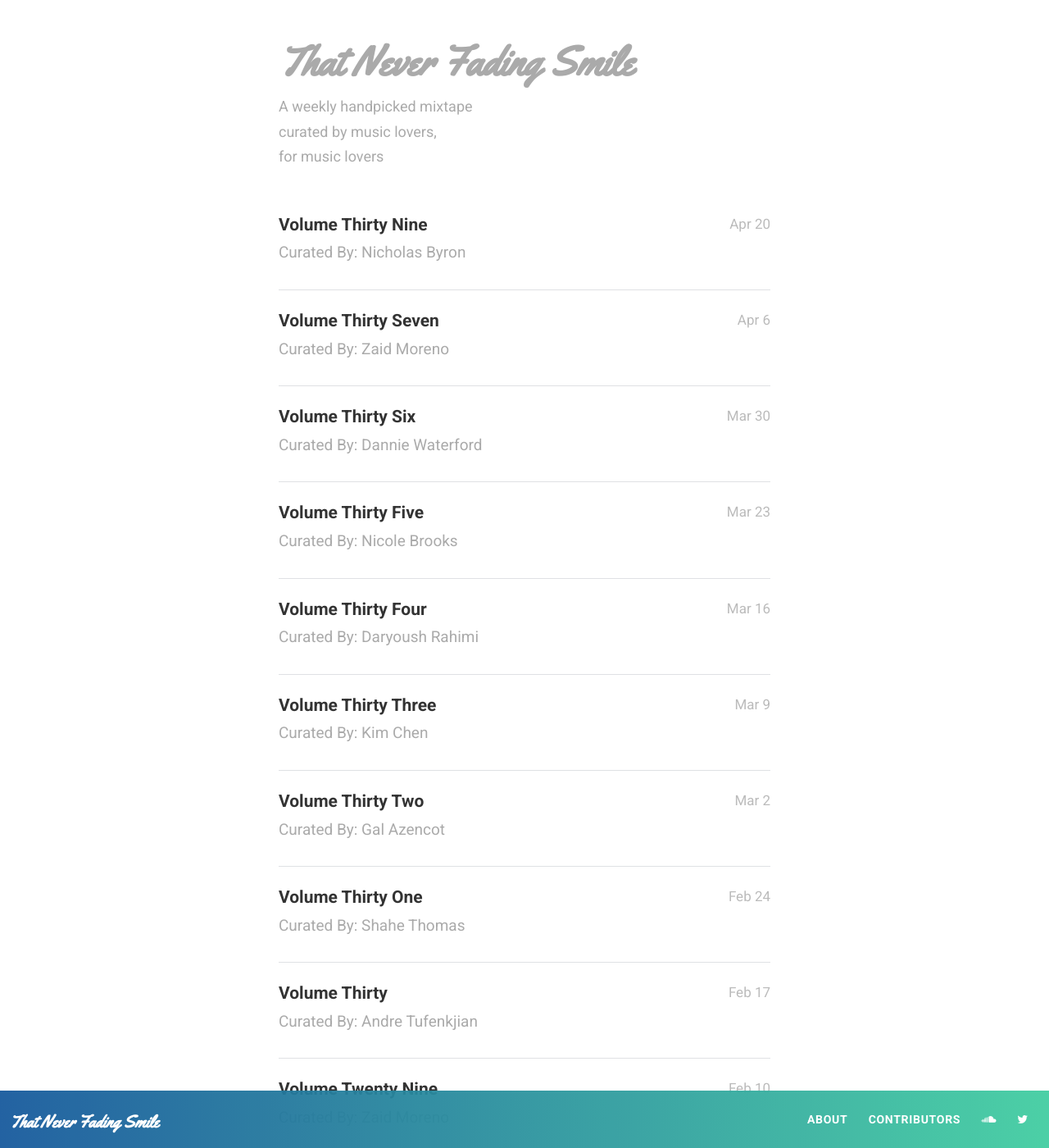
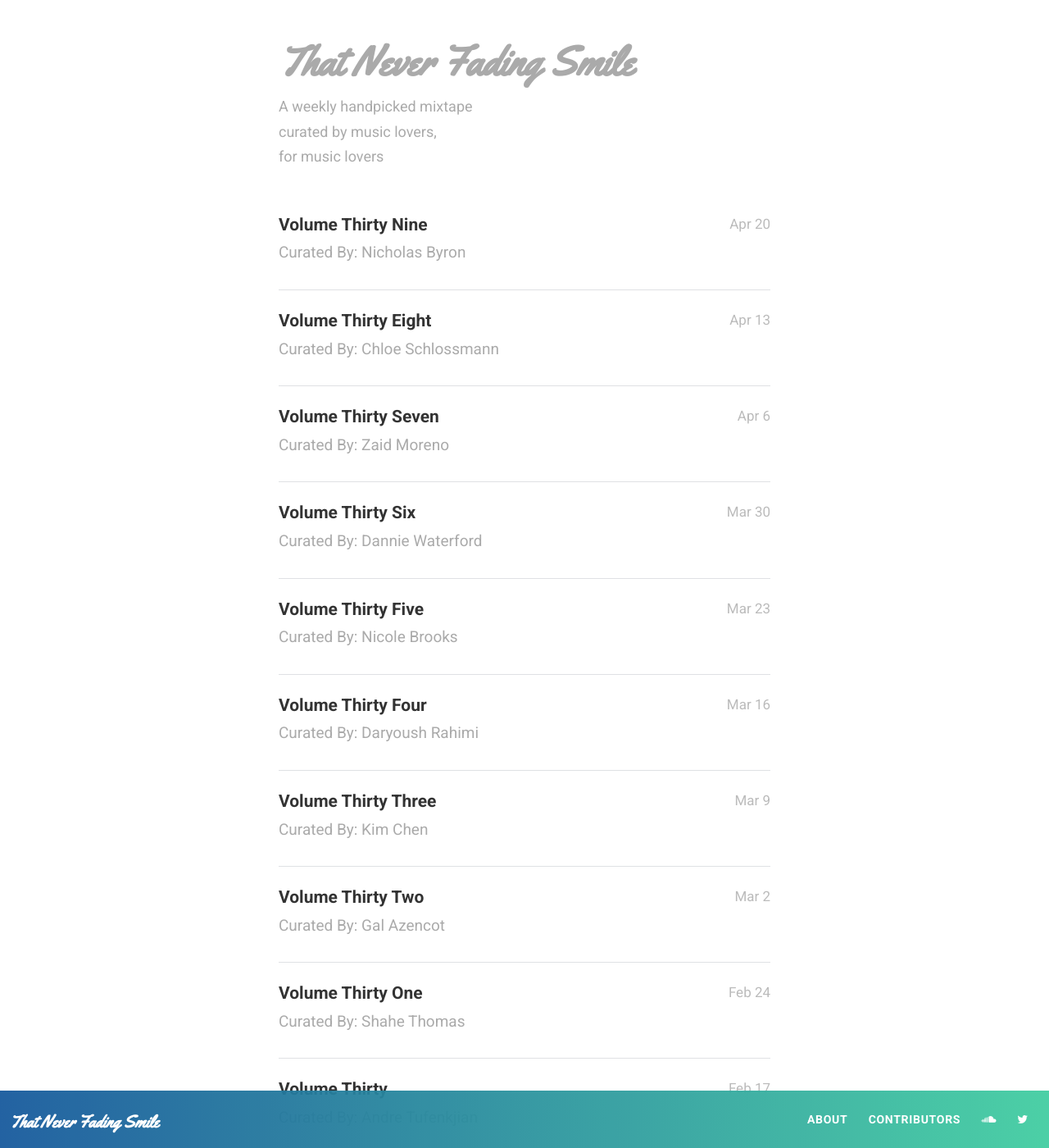
Before and after one commit to balzohrd/flapjack, a Jekyll site: the page built from index.html, in a window 1280 px wide and 1400 px high. Shown: the whole window at 82% size. Built offline with Jekyll 4.4.1, drawn with Linux system fonts in a browser that asks for light colours; nearby versions of some CDN libraries; the list of posts is cut into pages by our own code; comment, search, counter and statistics services are not loaded.

Commit message:
I'm pretty sure there's a lot more to life than being really, really, ridiculously good looking. And I plan on finding out what that is.

```diff
--- a/_posts/2016-04-13-volume-thiryteight.markdown
+++ b/_posts/2016-04-13-volume-thiryteight.markdown
@@ -1,10 +1,10 @@
 ---
 layout: post
-title:  "Volume Thirty Nine"
-date:   2016-04-20 12:49:24
-author: Nicholas Byron
-description: "Curated By: Nicholas Byron"
-categories: Volume Thirty Nine
-excerpt: "Volume Thirty Nine That Never Fading Smile, Want to hear more great music? Check back every Wednesday"
+title:  "Volume Thirty Eight"
+date:   2016-04-13 12:49:24
+author: Chloe Schlossmann
+description: "Curated By: Chloe Schlossmann"
+categories: Volume Thirty Eight
+excerpt: "Volume Thirty Eight That Never Fading Smile, Want to hear more great music? Check back every Wednesday"
 ---
-<iframe width="100%" height="450" scrolling="no" frameborder="no" src="https://w.soundcloud.com/player/?url=https%3A//api.soundcloud.com/playlists/217707531%3Fsecret_token%3Ds-URiHT&amp;auto_play=false&amp;hide_related=true&amp;show_comments=false&amp;show_user=true&amp;show_reposts=false&amp;visual=true"></iframe>
+<iframe width="100%" height="450" scrolling="no" frameborder="no" src="https://w.soundcloud.com/player/?url=https%3A//api.soundcloud.com/playlists/215526027%3Fsecret_token%3Ds-raKlI&amp;auto_play=false&amp;hide_related=true&amp;show_comments=false&amp;show_user=true&amp;show_reposts=false&amp;visual=true"></iframe>
```
Also changed, not shown: _posts/2016-04-20-volume-thirytnine.markdown (added, +10 -0 lines).
